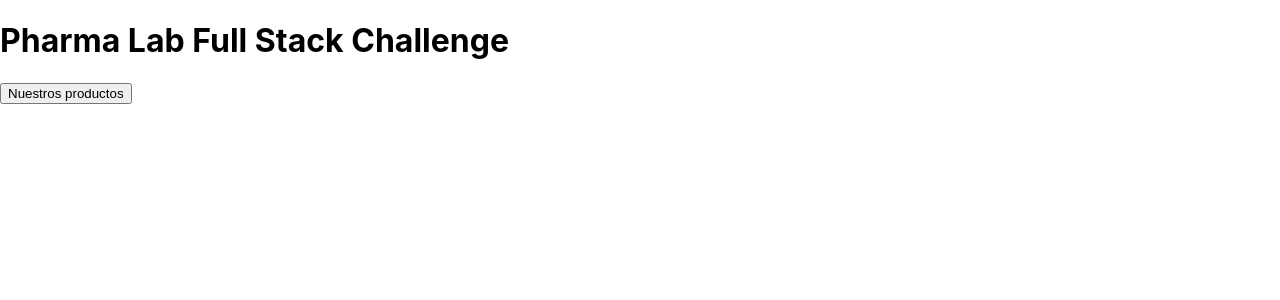
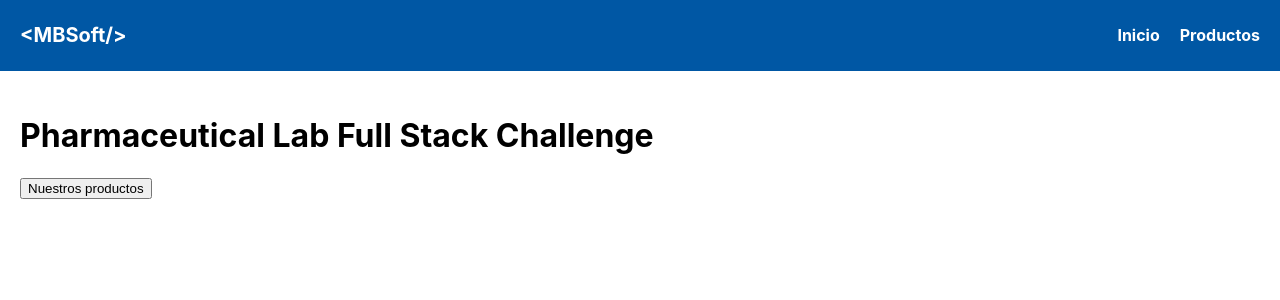
Before and after one commit to lipob/pharmalab-full-stack-challenge, a React (Create React App) app in the folder client/: page / in a window 1280 px wide. Shown: the top 300 px of the page. Built offline with nearby package versions, Linux system fonts and the light colour scheme; the HTML template or start-up script is replaced by a standard one.

Commit message:
product cards getting products data

```diff
--- a/client/src/App.js
+++ b/client/src/App.js
@@ -1,5 +1,6 @@
 import React from 'react';
 import { Route } from 'react-router-dom';
+import Header from './components/Header/Header';
 import Home from './components/Home/Home';
 import Products from './components/Products/Products';
 import CreateProduct from './components/CreateProduct/CreateProduct';
@@ -8,6 +9,7 @@ import './App.css';
 function App() {
   return (
     <div className="appWrapper">
+      <Route path="/" component={Header} />
       <Route exact path="/" component={Home} />
       <Route exact path="/products" component={Products} />
       <Route exact path="/create-product" component={CreateProduct} />
--- /dev/null
+++ b/client/src/components/Header/Header.css
@@ -0,0 +1,24 @@
+.headerWrapper {
+  background-color: #0057A4;
+  color: #ffffff;
+}
+.headerWrapper > div {
+  display: flex;
+  justify-content: space-between;
+  align-items: center;
+  padding: 10px 20px;
+  max-width: 1268px;
+  margin: 0 auto;
+}
+.headerLogo {
+  font-size: 20px;
+}
+nav a {
+  color: #ffffff;
+  text-decoration: none;
+  font-weight: bold;
+  margin-left: 20px;
+}
+nav a:hover {
+  text-decoration: underline;
+}
--- /dev/null
+++ b/client/src/components/Header/Header.jsx
@@ -0,0 +1,19 @@
+import React from 'react';
+import { Link } from 'react-router-dom';
+import './Header.css';
+
+function Header() {
+  return (
+    <div className="headerWrapper">
+      <div>
+        <h1 className="headerLogo">{`<MBSoft/>`}</h1>
+        <nav>
+          <Link to="/">Inicio</Link>
+          <Link to="/products">Productos</Link>
+        </nav>
+      </div>
+    </div>
+  );
+}
+
+export default Header;
--- a/client/src/components/Home/Home.jsx
+++ b/client/src/components/Home/Home.jsx
@@ -3,8 +3,8 @@ import { Link } from 'react-router-dom';
 
 function Home() {
   return (
-    <div>
-      <h1>Pharma Lab Full Stack Challenge</h1>
+    <div className="componentsWrapper">
+      <h1>Pharmaceutical Lab Full Stack Challenge</h1>
       <Link to ="products">
         <button>Nuestros productos</button>
       </Link>
--- a/client/src/components/ProductCard/ProductCard.jsx
+++ b/client/src/components/ProductCard/ProductCard.jsx
@@ -1,8 +1,10 @@
 import React from 'react';
 
-function ProductCard() {
+function ProductCard({ product }) {
   return (
-    <div>I am Product Card</div>
+    <div>
+      {product.name}
+    </div>
   );
 }
 
--- a/client/src/components/Products/Products.jsx
+++ b/client/src/components/Products/Products.jsx
@@ -1,17 +1,48 @@
-import React, { useEffect } from 'react';
-import { useDispatch } from 'react-redux';
+import React, { useEffect, useState } from 'react';
+import { useDispatch, useSelector } from 'react-redux';
+import { Link } from 'react-router-dom';
 import { getProducts } from '../../store/actions';
+import ProductCard from '../ProductCard/ProductCard';
 
 function Products() {
+  const [products, setProducts] = useState([])
 
   const dispatch = useDispatch();
 
+  const storeProducts = useSelector(state => state.products);
+
+  if (!products.length) {
+    setProducts(storeProducts);
+  }
+
   useEffect(() => {
     dispatch(getProducts());
-  });
+  }, [dispatch]);
 
   return (
-    <div>I am Products</div>
+    <div className="componentsWrapper">
+      <div>
+        <h2>Listado de productos</h2>
+        <Link to="create-product">
+          <button>Crear producto</button>
+        </Link>
+      </div>
+      <div>
+        <div>
+          <div className="searchInput">
+            <input name="search" placeholder="Buscar productos" />
+          </div>
+          <div className="selectFilter">
+            <select></select>
+          </div>
+        </div>
+        <div>
+          {products && products.map(product => (
+            <ProductCard product={product} />
+          ))}
+        </div>
+      </div>
+    </div>
   );
 }
 
--- a/client/src/index.css
+++ b/client/src/index.css
@@ -11,3 +11,9 @@ code {
   font-family: source-code-pro, Menlo, Monaco, Consolas, 'Courier New',
     monospace;
 }
+
+.componentsWrapper {
+  max-width: 1268px;
+  margin: 0 auto;
+  padding: 24px 20px;
+}
--- a/client/src/store/actions.js
+++ b/client/src/store/actions.js
@@ -10,7 +10,6 @@ const apiUrl = 'http://localhost:3001/'
 
 export const getProducts = () => async (dispatch) => {
   try {
-    console.log('request')
     const { data } = await axios.get(`${apiUrl}products`);
     dispatch({
       type: GET_PRODUCTS,
```
